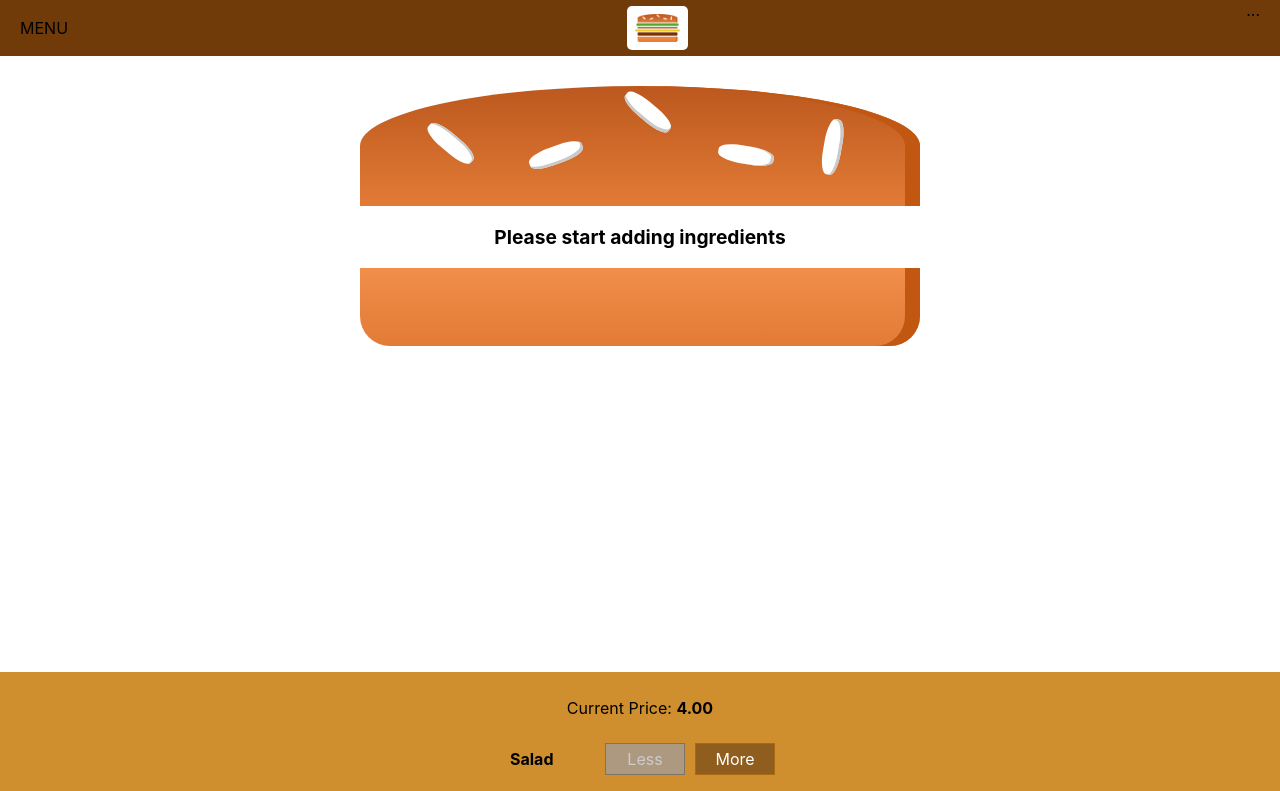
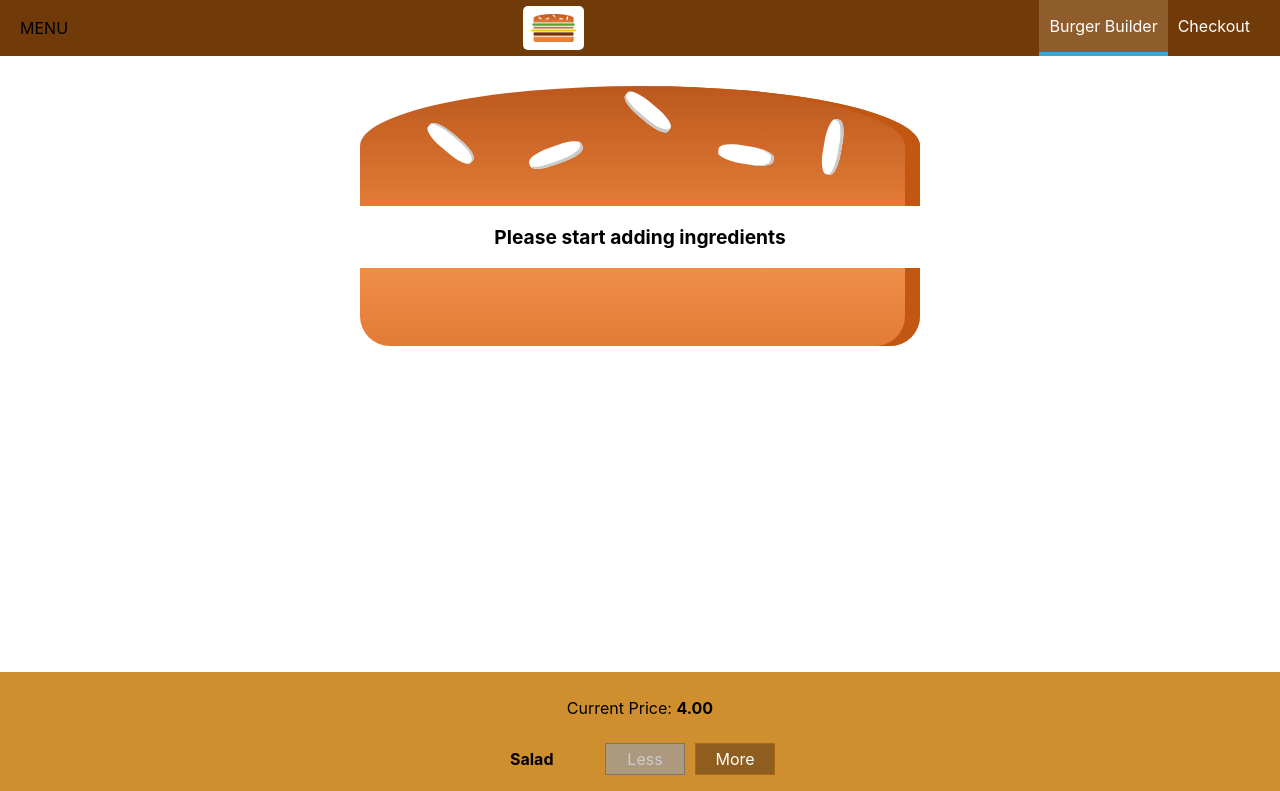
Before and after one commit to carlos-novaes/burger-builder-app, a React (Create React App) app: page / in a window 1280 px wide. Shown: the top 791 px of the page. Built offline with nearby package versions, Linux system fonts and the light colour scheme.

Commit message:
adding reusable navigation

```diff
--- /dev/null
+++ b/src/components/Navigation/NavigationItems/NavigationItem/NavigationItem.js
@@ -0,0 +1,17 @@
+import React from 'react';
+import styles from './NavigationItem.module.css';
+import PropTypes from 'prop-types';
+
+const NavigationItem = props => {
+  return (
+    <li className={styles.NavigationItem}>
+      <a className={props.active ? styles.active : null} href={props.link}>
+        {props.children}
+      </a>
+    </li>
+  );
+};
+
+NavigationItem.propTypes = {};
+
+export default NavigationItem;
--- /dev/null
+++ b/src/components/Navigation/NavigationItems/NavigationItem/NavigationItem.module.css
@@ -0,0 +1,25 @@
+.NavigationItem {
+  margin: 0;
+  box-sizing: border-box;
+  display: flex;
+  height: 100%;
+  align-items: center;
+}
+
+.NavigationItem a {
+  color: white;
+  text-decoration: none;
+  padding: 16px 10px;
+  height: 100%;
+  border-bottom: 4px solid transparent;
+  box-sizing: border-box;
+  display: block;
+}
+
+.NavigationItem a:hover,
+.NavigationItem a:active,
+.NavigationItem a.active {
+  background-color: #8f5c2c;
+  border-bottom: 4px solid #40a4cb;
+  color: white;
+}
--- /dev/null
+++ b/src/components/Navigation/NavigationItems/NavigationItems.js
@@ -0,0 +1,16 @@
+import React from 'react';
+import styles from './NavigationItems.module.css';
+import NavigationItem from './NavigationItem/NavigationItem';
+
+const NavigationItems = () => {
+  return (
+    <ul className={styles.NavigationItems}>
+      <NavigationItem link='/' active>
+        Burger Builder
+      </NavigationItem>
+      <NavigationItem link='/'>Checkout</NavigationItem>
+    </ul>
+  );
+};
+
+export default NavigationItems;
--- /dev/null
+++ b/src/components/Navigation/NavigationItems/NavigationItems.module.css
@@ -0,0 +1,8 @@
+.NavigationItems {
+  margin: 0;
+  padding: 0;
+  list-style: none;
+  display: flex;
+  align-items: center;
+  height: 100%;
+}
--- a/src/components/Navigation/Toolbar/Toolbar.js
+++ b/src/components/Navigation/Toolbar/Toolbar.js
@@ -2,13 +2,16 @@
 import styles from './Toolbar.module.css';
 import PropTypes from 'prop-types';
 import Logo from '../../Logo/Logo';
+import NavigationItems from '../NavigationItems/NavigationItems';
 
 const Toolbar = props => {
   return (
     <header className={styles.Toolbar}>
       <div>MENU</div>
       <Logo />
-      <nav>...</nav>
+      <nav>
+        <NavigationItems />
+      </nav>
     </header>
   );
 };
```
